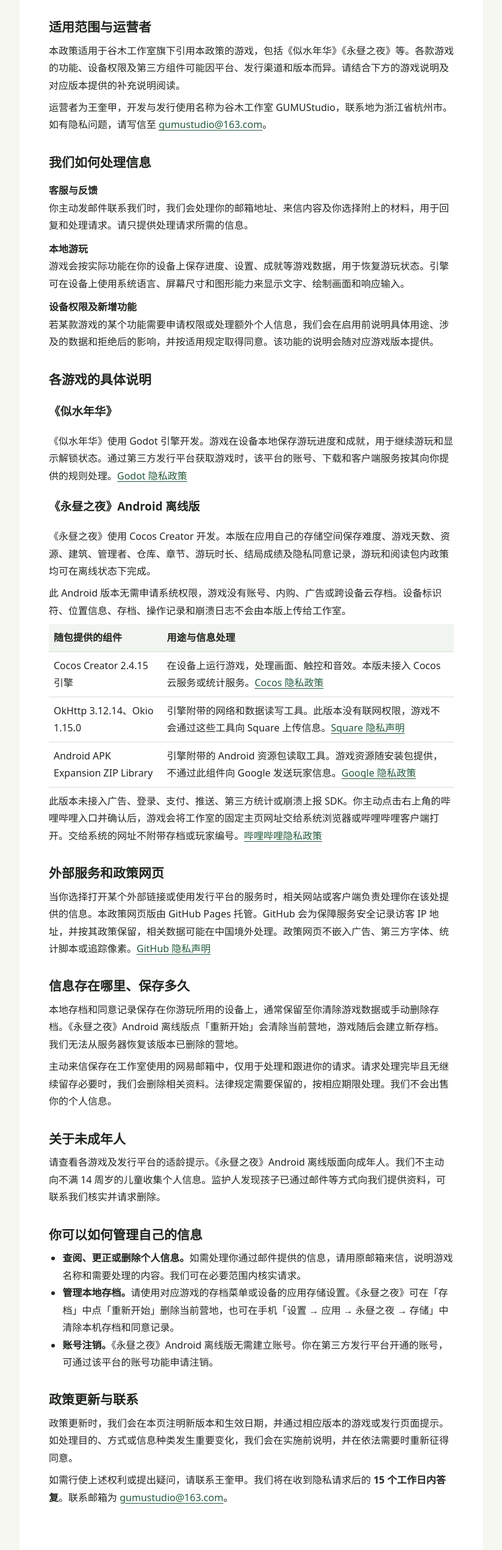
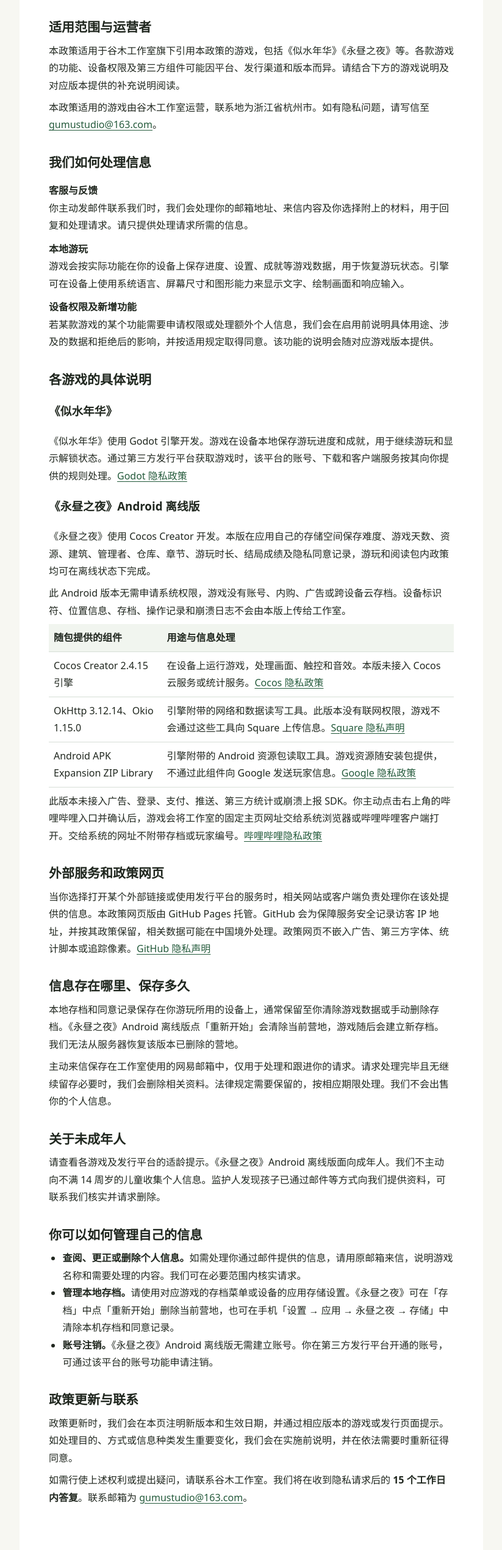
Before and after one commit to gumustudio/forever-night-re-privacy, a plain HTML site: page index.html in a window 1280 px wide. Shown: the part 157-2698 px from the top of the page at 61% size, without its empty margins (228-1051 px from the left). Drawn offline with Linux system fonts and the light colour scheme.

Commit message:
Use GUMU Studio in the privacy policy

```diff
--- a/index.html
+++ b/index.html
@@ -8,7 +8,7 @@
 <p class="meta">第 2 版 · 2026 年 11 月 19 日更新并生效</p></header>
 <h2>适用范围与运营者</h2>
 <p>本政策适用于谷木工作室旗下引用本政策的游戏，包括《似水年华》《永昼之夜》等。各款游戏的功能、设备权限及第三方组件可能因平台、发行渠道和版本而异。请结合下方的游戏说明及对应版本提供的补充说明阅读。</p>
-<p>运营者为王奎甲，开发与发行使用名称为谷木工作室 GUMUStudio，联系地为浙江省杭州市。如有隐私问题，请写信至 <a href="mailto:gumustudio@163.com">gumustudio@163.com</a>。</p>
+<p>本政策适用的游戏由谷木工作室运营，联系地为浙江省杭州市。如有隐私问题，请写信至 <a href="mailto:gumustudio@163.com">gumustudio@163.com</a>。</p>
 <h2>我们如何处理信息</h2>
 <dl><dt>客服与反馈</dt><dd>你主动发邮件联系我们时，我们会处理你的邮箱地址、来信内容及你选择附上的材料，用于回复和处理请求。请只提供处理请求所需的信息。</dd>
 <dt>本地游玩</dt><dd>游戏会按实际功能在你的设备上保存进度、设置、成就等游戏数据，用于恢复游玩状态。引擎可在设备上使用系统语言、屏幕尺寸和图形能力来显示文字、绘制画面和响应输入。</dd>
@@ -38,5 +38,5 @@
 <li><strong>账号注销。</strong>《永昼之夜》Android 离线版无需建立账号。你在第三方发行平台开通的账号，可通过该平台的账号功能申请注销。</li></ul>
 <h2>政策更新与联系</h2>
 <p>政策更新时，我们会在本页注明新版本和生效日期，并通过相应版本的游戏或发行页面提示。如处理目的、方式或信息种类发生重要变化，我们会在实施前说明，并在依法需要时重新征得同意。</p>
-<p>如需行使上述权利或提出疑问，请联系王奎甲。我们将在收到隐私请求后的 <strong>15 个工作日内答复</strong>。联系邮箱为 <a href="mailto:gumustudio@163.com">gumustudio@163.com</a>。</p>
+<p>如需行使上述权利或提出疑问，请联系谷木工作室。我们将在收到隐私请求后的 <strong>15 个工作日内答复</strong>。联系邮箱为 <a href="mailto:gumustudio@163.com">gumustudio@163.com</a>。</p>
 </main></body></html>
```
